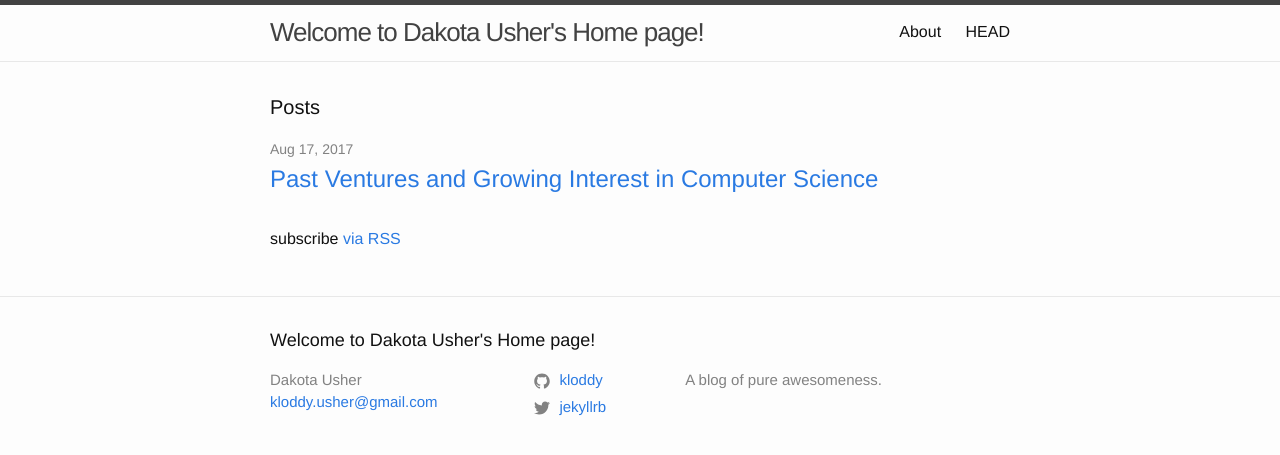
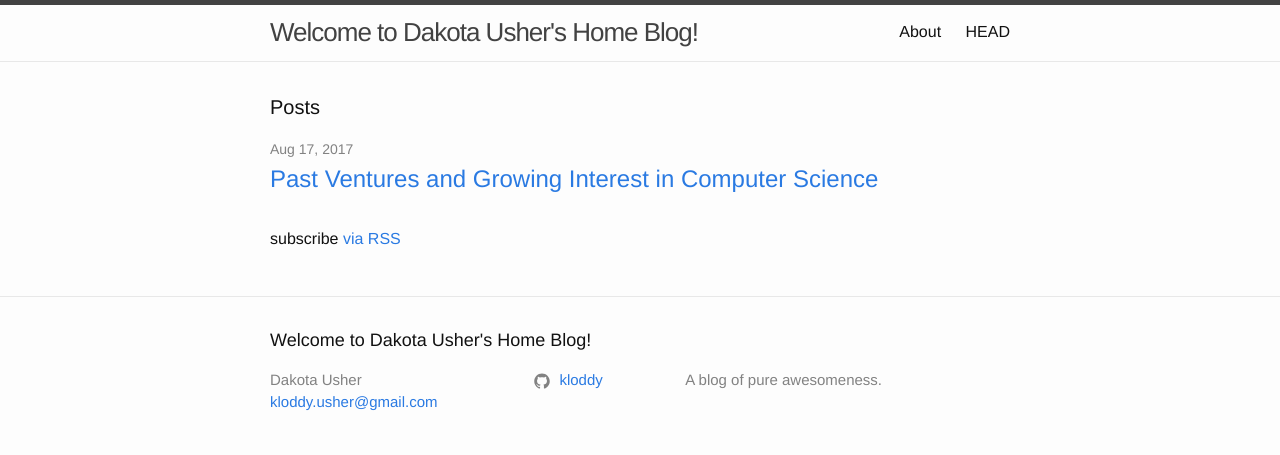
Before and after one commit to kloddy/kloddy.github.io, a Jekyll site: the page built from index.md, in a window 1280 px wide. Shown: the top 455 px of the page. Built offline with Jekyll 4.4.1, drawn with Linux system fonts in a browser that asks for light colours.

Commit message:
Add files via upload
updating config.yml

```diff
--- a/_config.yml
+++ b/_config.yml
@@ -1,9 +1,9 @@
-title: Welcome to Dakota Usher's Home page!
+title: Welcome to Dakota Usher's Home Blog!
 author: Dakota Usher
 email: kloddy.usher@gmail.com
 description: A blog of pure awesomeness.
 
-twitter_username: jekyllrb
+
 github_username:  kloddy
 
 # Minima date format
```
